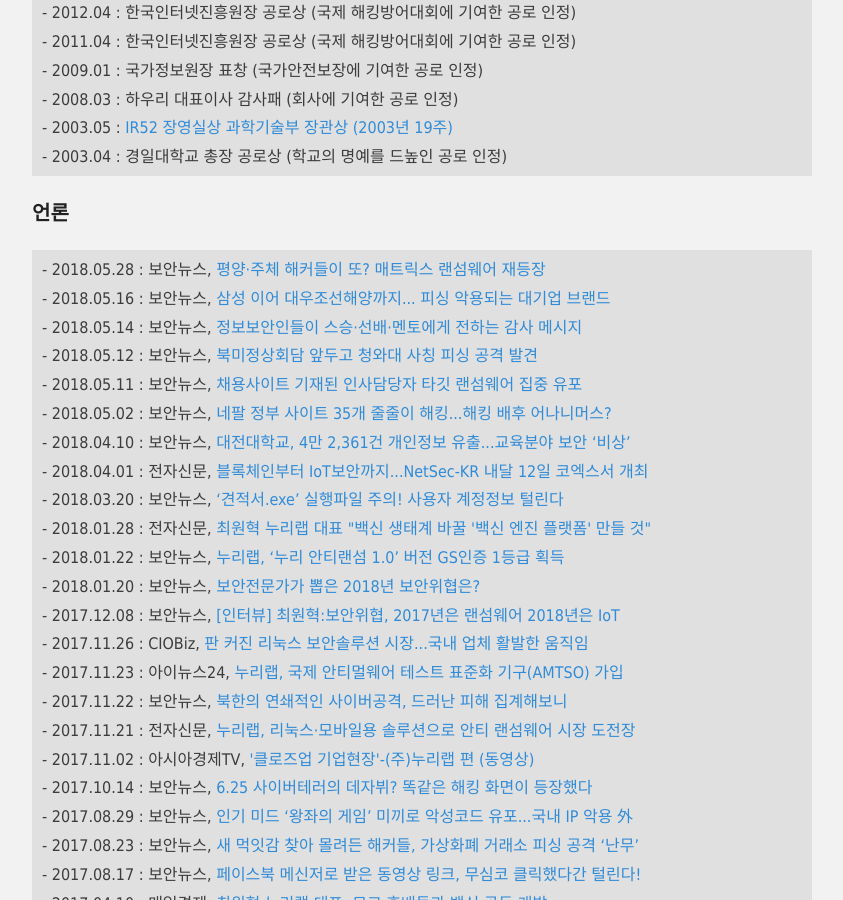
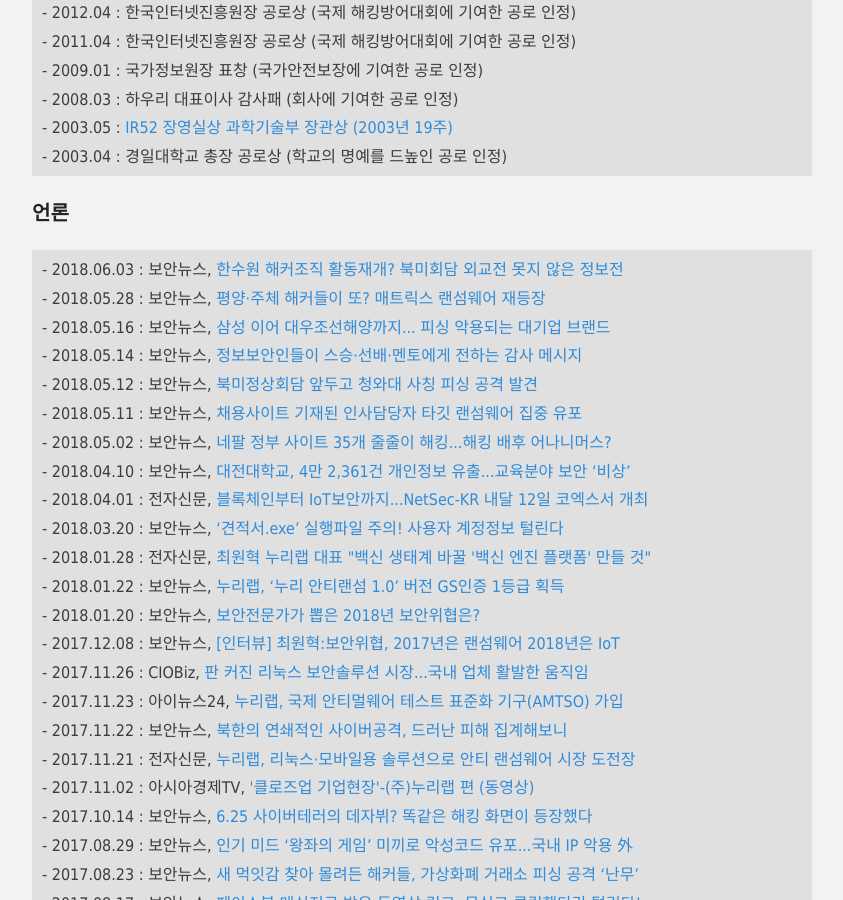
Before and after one commit to hanul93/hanul93.github.com, a Jekyll site: the page built from about.md, in a window 1280 px wide and 900 px high, scrolled down 1626 px. Shown: the whole window, without its empty margins (218-1061 px from the left). Built offline with Jekyll 4.4.1, drawn with Linux system fonts in a browser that asks for light colours; nearby versions of some CDN libraries.

Commit message:
언론 추가

```diff
--- a/about.md
+++ b/about.md
@@ -67,7 +67,8 @@
 
 ### 언론
 
-<div class="highlighter-rouge"><pre class="highlight"><code class="keibox">- 2018.05.28 : 보안뉴스, <a href="http://www.boannews.com/media/view.asp?idx=69812">평양·주체 해커들이 또? 매트릭스 랜섬웨어 재등장</a>
+<div class="highlighter-rouge"><pre class="highlight"><code class="keibox">- 2018.06.03 : 보안뉴스, <a href="http://www.boannews.com/media/view.asp?idx=70087&page=1&kind=1">한수원 해커조직 활동재개? 북미회담 외교전 못지 않은 정보전</a>
+- 2018.05.28 : 보안뉴스, <a href="http://www.boannews.com/media/view.asp?idx=69812">평양·주체 해커들이 또? 매트릭스 랜섬웨어 재등장</a>
 - 2018.05.16 : 보안뉴스, <a href="http://www.boannews.com/media/view.asp?idx=69457&kind=1">삼성 이어 대우조선해양까지... 피싱 악용되는 대기업 브랜드</a>
 - 2018.05.14 : 보안뉴스, <a href="http://www.boannews.com/media/view.asp?idx=69061&kind=1">정보보안인들이 스승·선배·멘토에게 전하는 감사 메시지</a>
 - 2018.05.12 : 보안뉴스, <a href="http://www.boannews.com/media/view.asp?idx=69359&kind=1">북미정상회담 앞두고 청와대 사칭 피싱 공격 발견</a>
```
